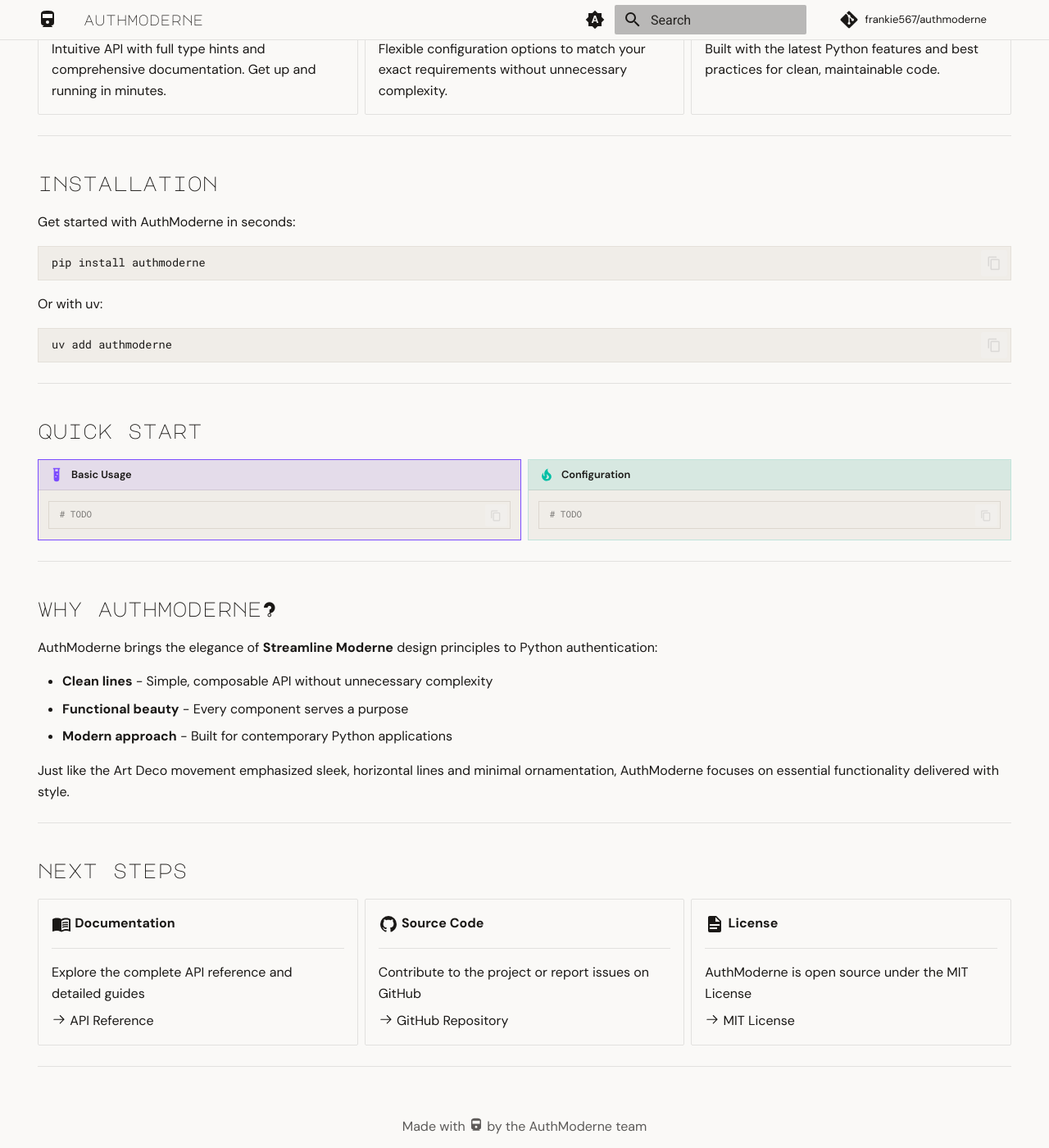
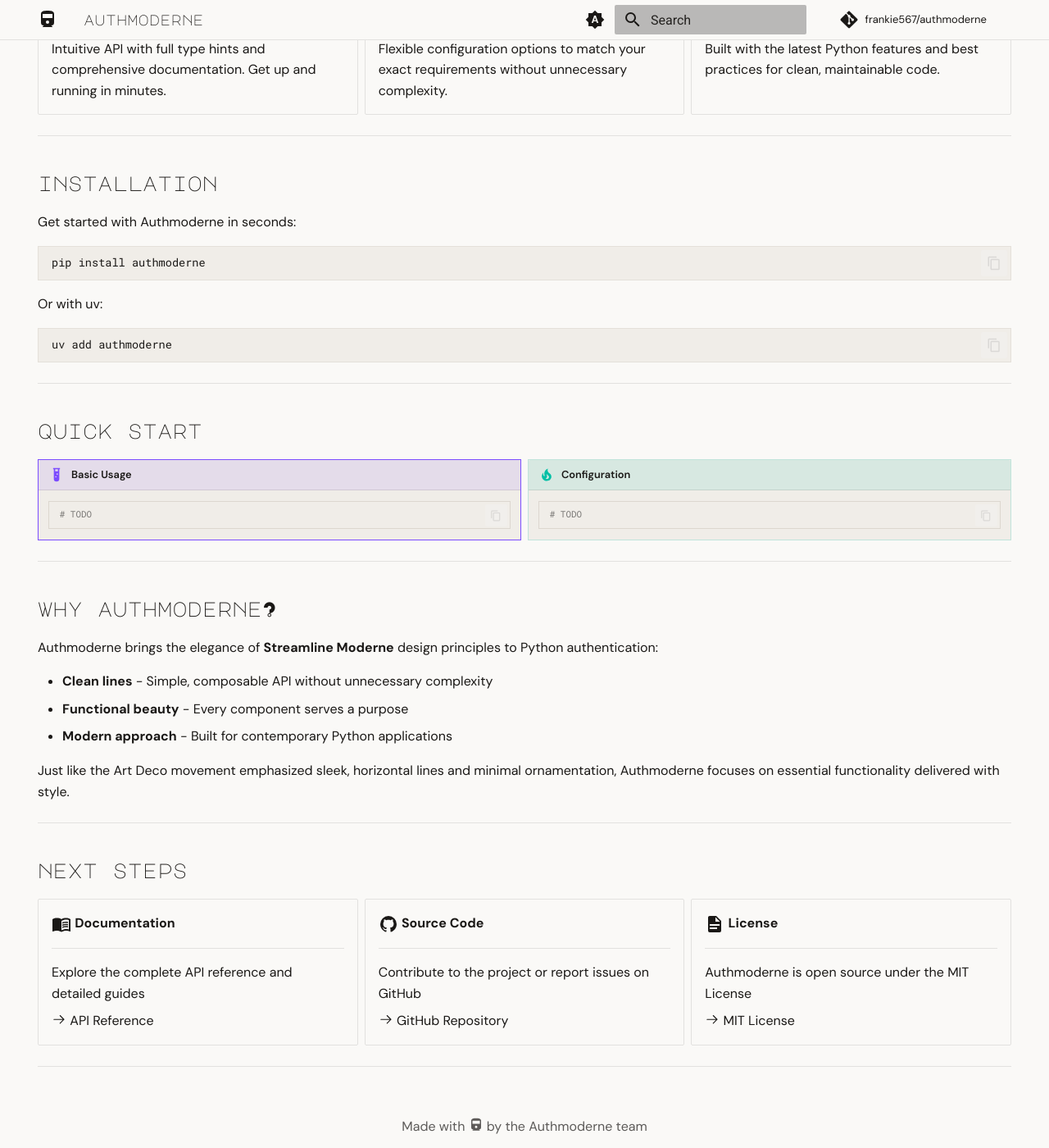
Before and after one commit to frankie567/authmoderne, an MkDocs documentation site: the page built from docs/index.md, in a window 1280 px wide and 1400 px high, scrolled down 789 px. Shown: the whole window at 82% size. Built offline with MkDocs 1.6.1 and Material for MkDocs 9.7.7, drawn with Linux system fonts in a browser that asks for light colours; comment, search, counter and statistics services are not loaded; some of the changed text lies outside the part shown.

````diff
--- a/docs/index.md
+++ b/docs/index.md
@@ -1,5 +1,5 @@
 ---
-title: AuthModerne
+title: Authmoderne
 description: Streamlined authentication for modern Python applications
 hide:
     - navigation
@@ -146,7 +146,7 @@ hide:
     </svg>
     <!-- Center hero content -->
     <div class="hero-content">
-        <h1>AuthModerne</h1>
+        <h1>Authmoderne</h1>
         <p><strong>Streamlined authentication for modern Python applications.</strong></p>
         <p>
             <a href="#installation" class="md-button md-button--primary">Get Started</a>
@@ -272,7 +272,7 @@ hide:
 
     ***
 
-    Built for performance with modern async Python, AuthModerne handles authentication without slowing down your application.
+    Built for performance with modern async Python, Authmoderne handles authentication without slowing down your application.
 
 - :material-puzzle:{ .lg .middle } **Modular Design**
 
@@ -310,7 +310,7 @@ hide:
 
 ## Installation
 
-Get started with AuthModerne in seconds:
+Get started with Authmoderne in seconds:
 
 ```bash
 pip install authmoderne
@@ -344,15 +344,15 @@ uv add authmoderne
 
 ---
 
-## Why AuthModerne?
+## Why Authmoderne?
 
-AuthModerne brings the elegance of **Streamline Moderne** design principles to Python authentication:
+Authmoderne brings the elegance of **Streamline Moderne** design principles to Python authentication:
 
 - **Clean lines** - Simple, composable API without unnecessary complexity
 - **Functional beauty** - Every component serves a purpose
 - **Modern approach** - Built for contemporary Python applications
 
-Just like the Art Deco movement emphasized sleek, horizontal lines and minimal ornamentation, AuthModerne focuses on essential functionality delivered with style.
+Just like the Art Deco movement emphasized sleek, horizontal lines and minimal ornamentation, Authmoderne focuses on essential functionality delivered with style.
 
 ---
 
@@ -380,7 +380,7 @@ Just like the Art Deco movement emphasized sleek, horizontal lines and minimal o
 
     ***
 
-    AuthModerne is open source under the MIT License
+    Authmoderne is open source under the MIT License
 
     [:octicons-arrow-right-24: MIT License](https://github.com/frankie567/authmoderne/blob/master/LICENSE)
 
@@ -390,6 +390,6 @@ Just like the Art Deco movement emphasized sleek, horizontal lines and minimal o
 
 <div style="text-align: center; margin: 3rem 0; opacity: 0.7;" markdown>
 
-Made with :material-train-variant: by the AuthModerne team
+Made with :material-train-variant: by the Authmoderne team
 
 </div>
--- a/docs/stylesheets/extra.css
+++ b/docs/stylesheets/extra.css
@@ -2,7 +2,7 @@
 @import url("https://fonts.googleapis.com/css2?family=DM+Sans:wght@300..700&display=swap");
 
 /* ============================================================================
-   AuthModerne - Streamline Moderne Inspired Color Scheme
+   Authmoderne - Streamline Moderne Inspired Color Scheme
    A minimal black & white palette with strong contrast and clean lines
    ============================================================================ */
 
--- a/mkdocs.yml
+++ b/mkdocs.yml
@@ -1,4 +1,4 @@
-site_name: AuthModerne
+site_name: Authmoderne
 site_description: Streamlined authentication for modern Python applications.
 
 repo_url: https://github.com/frankie567/authmoderne
````
Also changed, not shown: README.md (+1 -1 lines), docs/overrides/partials/footer.html (added, +135 -0 lines), .github/copilot-instructions.md.
